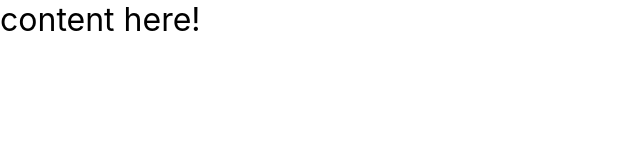
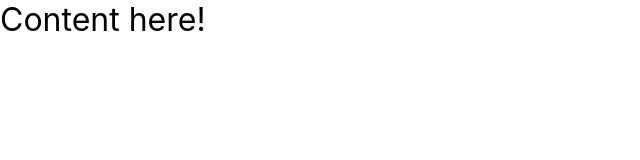
Before and after one commit to terkelg/starter, a website: page public/index.html in a window 1280 px wide. Shown: the full height of the page, 0-640 px from the left. Drawn offline with Linux system fonts and the light colour scheme.

```diff
--- a/public/index.html
+++ b/public/index.html
@@ -18,7 +18,7 @@
 </head>
 
 <body>
-    <h1>content here!</h1>
+    <h1>Content here!</h1>
     <script type="module" src="script.js"></script>
 </body>
 
```
Also changed, not shown: readme.md.
